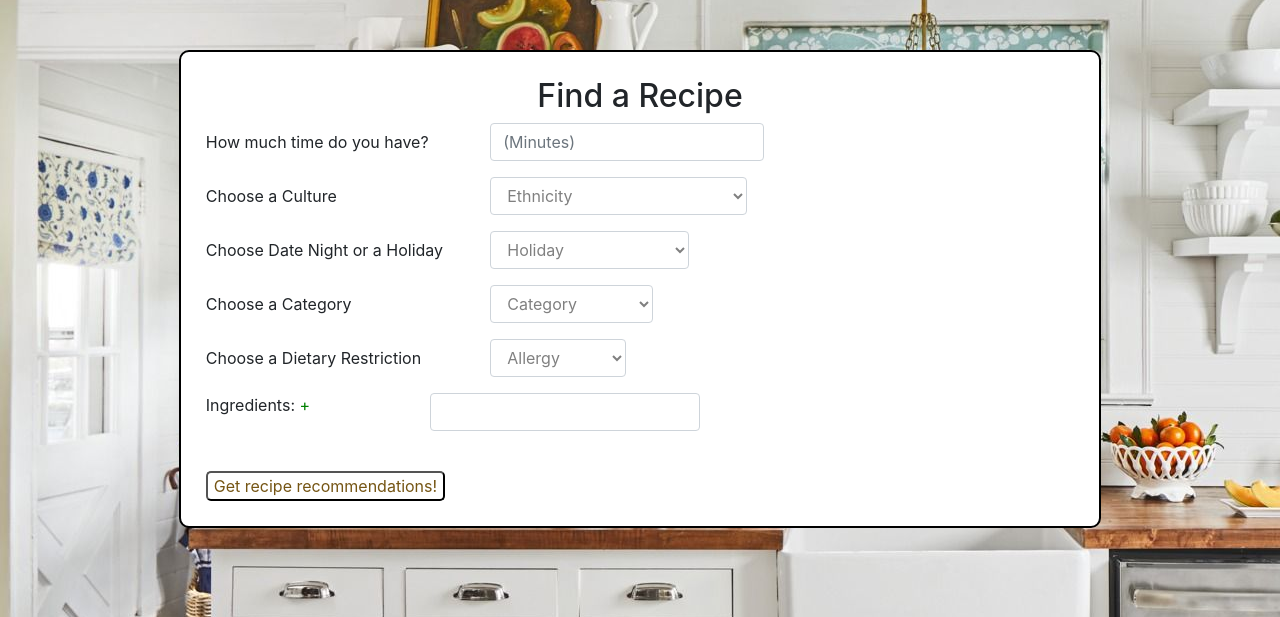
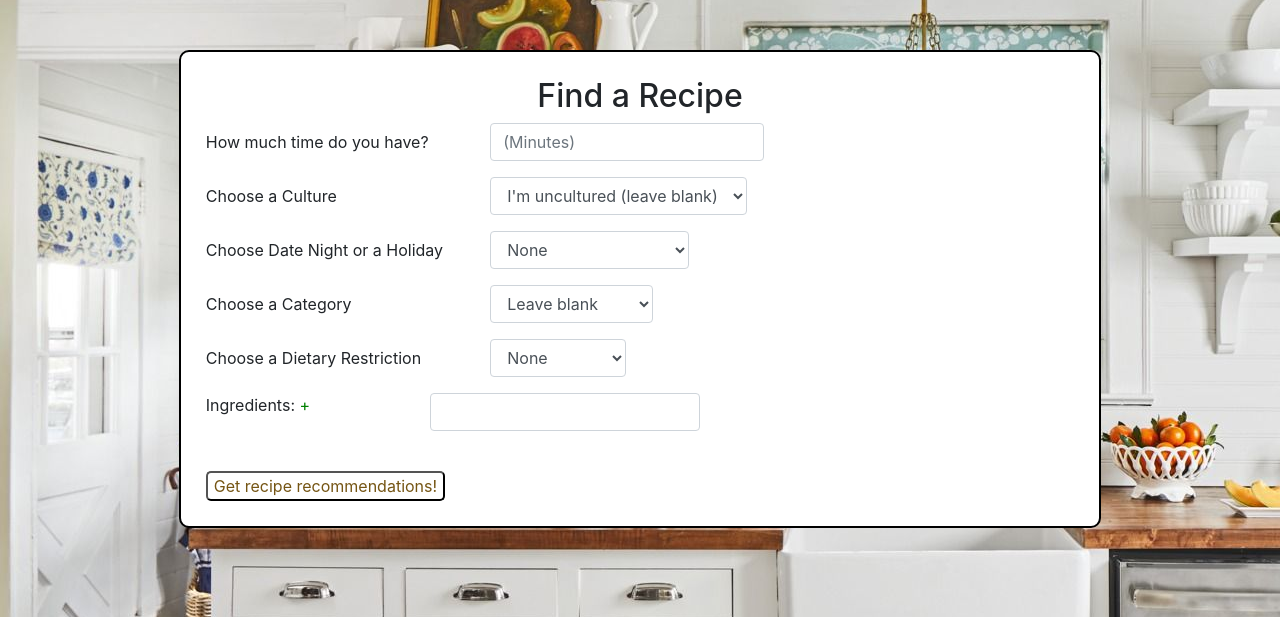
Before and after one commit to simonvantulder/UseMyLeftovers, a Django app: page /meal_wizard in a window 1280 px wide. Shown: the part 115-732 px from the top of the page. Run offline with Django 3.2, Linux system fonts and the light colour scheme; some libraries are stand-ins or nearby versions.

Commit message:
fixed some buggy things

```diff
--- a/main_app/templates/add_ingredient.html
+++ b/main_app/templates/add_ingredient.html
@@ -10,7 +10,7 @@
     <title>Add Ingredient</title>
 </head>
 <header>
-    <button onclick="location.href='/meal_wizard'" role="link" data-href="/">Meal Wizard</button>
+    <button><a href="/meal_wizard">Meal Wizard</a></button>
     <h1>Welcome {{ user.first_name }}</h1>
     <span><button><a href="/home">Home</a></button><button><a href="/logout">Logout</a></button></span>
 </header>
--- a/main_app/templates/kitchen.html
+++ b/main_app/templates/kitchen.html
@@ -10,7 +10,7 @@
     <title>Kitchen</title>
 </head>
 <header>
-    <button><a href="/meal_wizard">Meal Wizard</a></button>
+    <span><button><a href="/meal_wizard">Meal Wizard</a></button><button><a href="/add_ingredient">Add grocery item</a></button></span>
     <h1>Welcome {{ user.first_name }}</h1>
     <button><a href="/logout">Logout</a></button>
 </header>
--- a/main_app/templates/test_form.html
+++ b/main_app/templates/test_form.html
@@ -35,8 +35,8 @@
                     <label class="col-sm-4 col-form-label" for="ingred1">Choose a Culture</label>
                     <div>
                         <select required class="form-control" type="text" name="category">
-                            <option class="form-control" disabled selected value="">Ethnicity</option><!-- ie ethnicity -->
-                            <option value="">I'm uncultured (leave blank)</option>
+                            <option class="form-control" value="">Ethnicity</option><!-- ie ethnicity -->
+                            <option selected value="">I'm uncultured (leave blank)</option>
                             <option value="brazilian">Brazilian</option>
                             <option value="carribean">Carribean</option>
                             <option value="chinese">Chinese</option>
@@ -60,8 +60,8 @@
                     <label class="col-sm-4 col-form-label" for="ingred1">Choose Date Night or a Holiday</label>
                     <div>
                         <select required class="form-control" type="text" name="category">
-                            <option class="form-control" disabled selected value="">Holiday</option><!-- ie ethnicity -->
-                            <option value="">Leave Blank</option>
+                            <option class="form-control" value="">Holiday</option><!-- ie ethnicity -->
+                            <option selected value="">None</option>
                             <option value="date_night">Date Night</option>
                             <option value="black_history_month">Black History Month</option>
                             <option value="christmas">Christmas</option>
@@ -79,8 +79,8 @@
                     <label class="col-sm-4 col-form-label" for="ingred1">Choose a Category</label>
                     <div>
                         <select required class="form-control" type="text" name="category">
-                            <option class="form-control" disabled selected value="">Category</option><!-- ie ethnicity -->
-                            <option value="">leave blank</option>
+                            <option class="form-control" value="">Category</option><!-- ie ethnicity -->
+                            <option selected value="">Leave blank</option>
                             <option value="one_pot_or_pan">One-Pot or Pan</option>
                             <option value="instant_pot">Instant Pot</option>
                             <option value="slow_cooker">Slow Cooker</option>
@@ -96,8 +96,8 @@
                     <label class="col-sm-4 col-form-label" for="ingred1">Choose a Dietary Restriction</label>
                     <div>
                         <select required class="form-control" type="text" name="category">
-                            <option class="form-control" disabled selected value="">Allergy</option><!-- ie ethnicity -->
-                            <option value="">leave blank</option>
+                            <option class="form-control" value="">Allergy</option><!-- ie ethnicity -->
+                            <option selected value="">None</option>
                             <option value="gluten_free">Vegetarian</option>
                             <option value="vegan">Vegan</option>
                             <option value="pescatarian">Pescatarian</option>
```
Also changed, not shown: main_app/migrations/0003_auto_20210403_0040.py (added).
